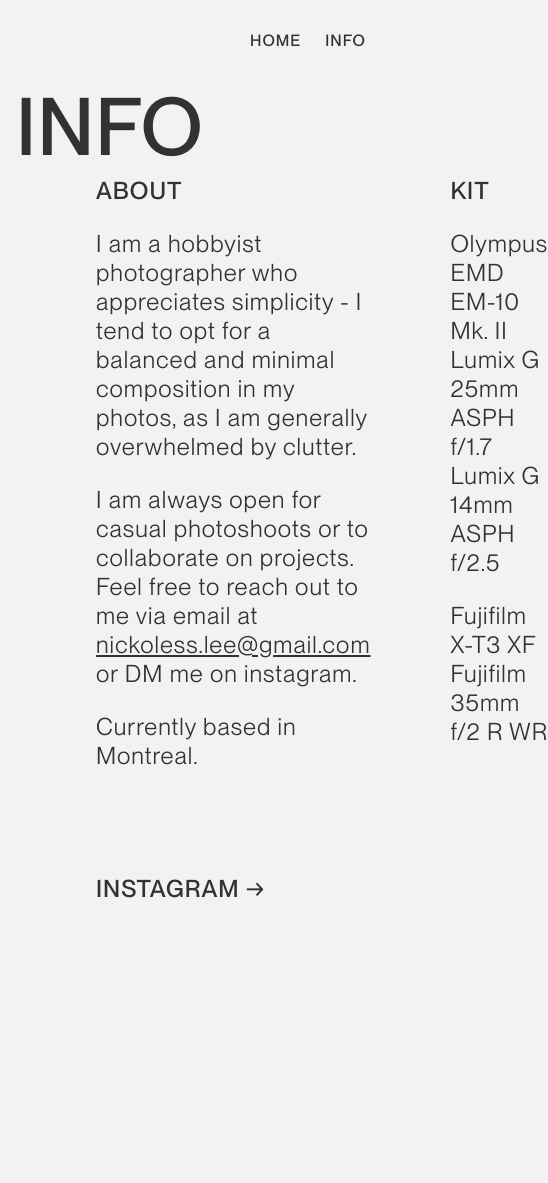
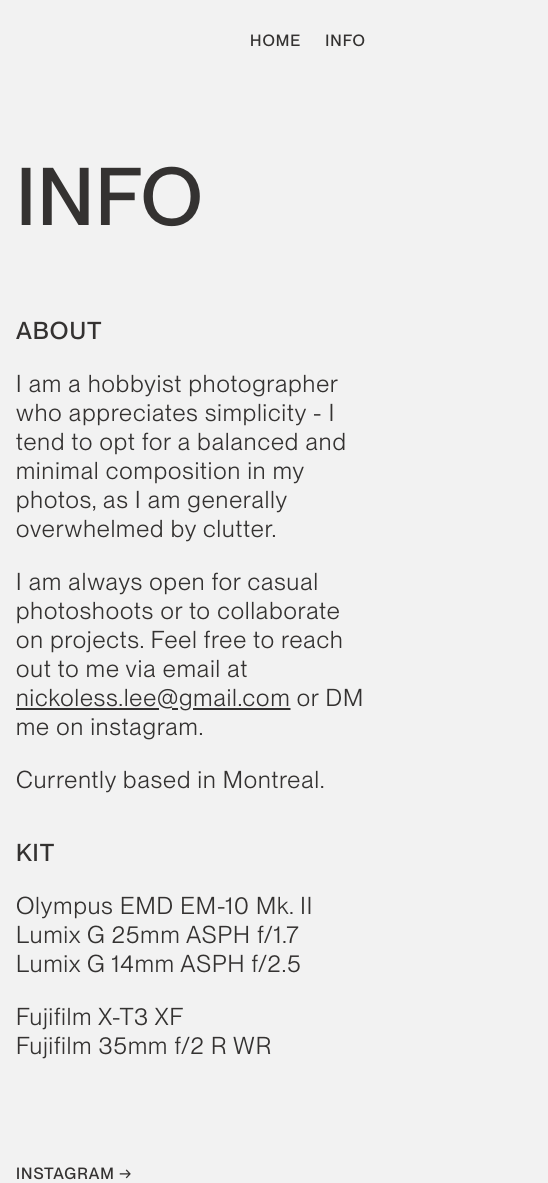
Before and after one commit to nickoless/photography, a Next.js app: page /info in a window 390 px wide. Shown: the whole page, 548 px wide, since content can reach past the window. Before the commit the page ends 903 px from the top, so only its background shows below. Built offline with nearby package versions, Linux system fonts and the light colour scheme.

Commit message:
Responsive updates, escape apostrophes in photo sections

```diff
--- a/components/AnimatedHeading.tsx
+++ b/components/AnimatedHeading.tsx
@@ -25,13 +25,16 @@ const Letter = styled(motion.span)`
 
 const MainHeading = styled(motion.h1)`
     margin: 0;
-    margin-left: -0.75rem;
     height: 100px;
     font-size: 8rem;
     line-height: 0.75;
     overflow: hidden;
 
     @media ${device.tablet} {
+        font-size: 12rem;
+        height: 150px;
+    }
+    @media ${device.laptop} {
         font-size: 14rem;
         height: 175px;
     }
--- a/components/Navbar.tsx
+++ b/components/Navbar.tsx
@@ -1,6 +1,7 @@
 import Link from 'next/link';
 import styled from 'styled-components';
 
+import { Link as LinkEl } from '@/styles/common';
 import { device } from '@/styles/globalStyle';
 
 const Navbar = () => {
@@ -22,15 +23,6 @@ const NavbarEl = styled.nav`
     width: 100%;
 `;
 
-const NavLink = styled(Link)`
+const NavLink = styled(LinkEl)`
     padding-right: 1.5rem;
-    color: ${({ theme }) => theme.offBlack};
-    font-size: 1rem;
-    font-weight: 600;
-    text-decoration: none;
-    text-transform: uppercase;
-
-    @media ${device.tablet} {
-        font-size: 1.5rem;
-    }
 `;
--- a/pages/info/index.tsx
+++ b/pages/info/index.tsx
@@ -1,7 +1,8 @@
 import styled from 'styled-components';
 
 import Layout from '@/components/Layout';
-import { Heading, Link, Section, SubHeading } from '@/styles/common';
+import { Heading, Link as LinkEl, SubHeading } from '@/styles/common';
+import { device } from '@/styles/globalStyle';
 
 export default function Home() {
     return (
@@ -38,36 +39,51 @@ export default function Home() {
                     </Paragraph>
                 </ParagraphWrapper>
             </ContentWrapper>
-            <Link
-                href='https://www.instagram.com/orientalshrug'
-                style={{ marginTop: '5rem', marginLeft: '5rem' }}
-            >
-                Instagram →
-            </Link>
+            <Link href='https://www.instagram.com/orientalshrug'>Instagram →</Link>
         </Layout>
     );
 }
 
 const ContentWrapper = styled.div`
     display: flex;
+    flex-direction: column;
+
+    @media ${device.laptop} {
+        flex-direction: row;
+    }
 `;
 
 const HeadingWrapper = styled.div`
     display: flex;
     align-items: center;
-    height: 200px;
-    margin-bottom: 3srem;
+    min-height: 200px;
+
+    @media ${device.laptop} {
+        margin-bottom: 3rem;
+    }
 `;
 
 const ParagraphWrapper = styled.article`
-    margin-left: 5rem;
-    width: 650px;
-
     a {
         color: ${({ theme }) => theme.offBlack};
+    }
+
+    @media ${device.laptop} {
+        width: 650px;
+        margin-left: 5rem;
     }
 `;
 
 const Paragraph = styled.p`
     font-size: 1.5rem;
 `;
+
+const Link = styled(LinkEl)`
+    margin-top: 5rem;
+    margin-bottom: 3rem;
+
+    @media ${device.laptop} {
+        margin-left: 5rem;
+        margin-bottom: 0;
+    }
+`;
--- a/pages/people/index.tsx
+++ b/pages/people/index.tsx
@@ -12,7 +12,9 @@ export default function People() {
             <HeadingWrapper>
                 <div>
                     <Heading>People</Heading>
-                    <SubHeading>Pictures of friends and people I've met along the way.</SubHeading>
+                    <SubHeading>
+                        Pictures of friends and people I&apos;ve met along the way.
+                    </SubHeading>
                 </div>
                 <Link href='/places'>Places →</Link>
             </HeadingWrapper>
--- a/pages/places/index.tsx
+++ b/pages/places/index.tsx
@@ -11,7 +11,7 @@ export default function Places() {
             <HeadingWrapper>
                 <div>
                     <Heading>Places</Heading>
-                    <SubHeading>Pictures of places I've visited.</SubHeading>
+                    <SubHeading>Pictures of places I&apos;ve visited.</SubHeading>
                 </div>
                 <Link href='/people'>People →</Link>
             </HeadingWrapper>
--- a/styles/common.ts
+++ b/styles/common.ts
@@ -13,13 +13,17 @@ export const SectionVariant = {
 };
 
 export const SubHeadingVariant = {
-    initial: { opacity: 0, y: 400 },
-    animate: { opacity: 1, y: 0, transition: { ease: 'easeInOut', delay: 2, duration: 1 } },
+    initial: { opacity: 0, x: -400 },
+    animate: {
+        opacity: 1,
+        x: 0,
+        transition: { ease: 'easeInOut', delay: 1.5, duration: 1 },
+    },
 };
 
 export const LinkVariant = {
     initial: { opacity: 0 },
-    animate: { opacity: 1, transition: { delay: 2.5, duration: 1 } },
+    animate: { opacity: 1, transition: { delay: 2, duration: 0.75 } },
 };
 
 export const BannerVariant = {
@@ -53,7 +57,7 @@ export const Section = styled(motion.section)`
     padding: 1rem;
 
     @media ${device.tablet} {
-        padding: 1.5rem;
+        padding: 0 1.5rem 1.5rem 1.5rem;
     }
 `;
 
@@ -65,6 +69,9 @@ export const Heading = styled.h1`
     line-height: 0.75;
 
     @media ${device.tablet} {
+        font-size: 6rem;
+    }
+    @media ${device.laptop} {
         font-size: 8rem;
     }
 `;
@@ -74,7 +81,13 @@ export const SubHeading = styled(motion.h2)`
     font-size: 1.5rem;
 
     @media ${device.tablet} {
-        width: 450px;
+        width: 575px;
+        margin-top: 1rem;
+        margin-bottom: 2rem;
+        font-size: 1.75rem;
+    }
+    @media ${device.laptop} {
+        font-size: 2rem;
     }
 `;
 
@@ -82,13 +95,27 @@ export const HeadingWrapper = styled.div`
     display: flex;
     flex-direction: column;
     justify-content: center;
-    min-height: 350px;
+    min-height: 275px;
+
+    @media ${device.tablet} {
+        min-height: 300px;
+    }
+    @media ${device.laptop} {
+        min-height: 350px;
+    }
 `;
 
 export const Link = styled(NextLink)`
     color: ${({ theme }) => theme.offBlack};
-    font-size: 1.5rem;
+    font-size: 1rem;
     font-weight: 600;
     text-decoration: none;
     text-transform: uppercase;
+
+    @media ${device.tablet} {
+        font-size: 1.25rem;
+    }
+    @media ${device.laptop} {
+        font-size: 1.5rem;
+    }
 `;
--- a/styles/globalStyle.ts
+++ b/styles/globalStyle.ts
@@ -5,7 +5,7 @@ import { createGlobalStyle } from 'styled-components';
 export const theme = {
     background: '#F2F2F2',
     offBlack: '#343231',
-    offWhite: '#F5F5F4',
+    offWhite: '#E7E9EA',
 };
 
 // Media queries
```
Also changed, not shown: components/Categories.tsx (+4 -4 lines), pages/index.tsx (+5 -3 lines).
